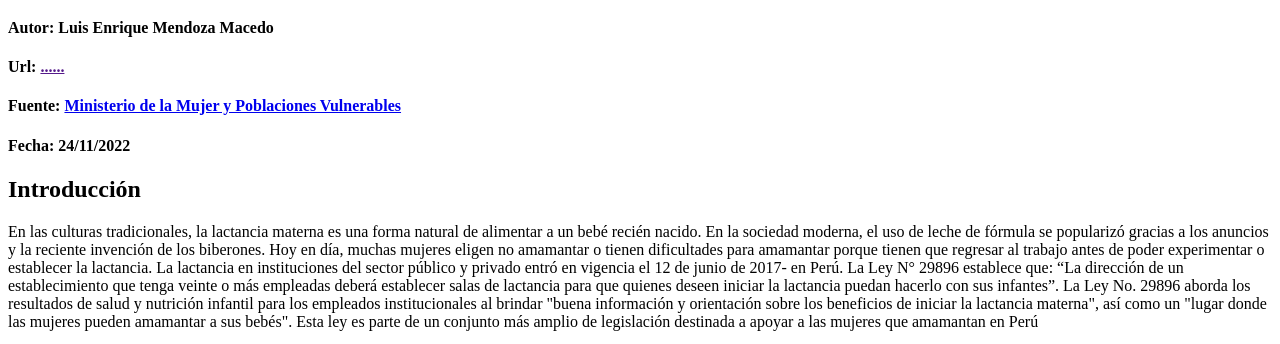
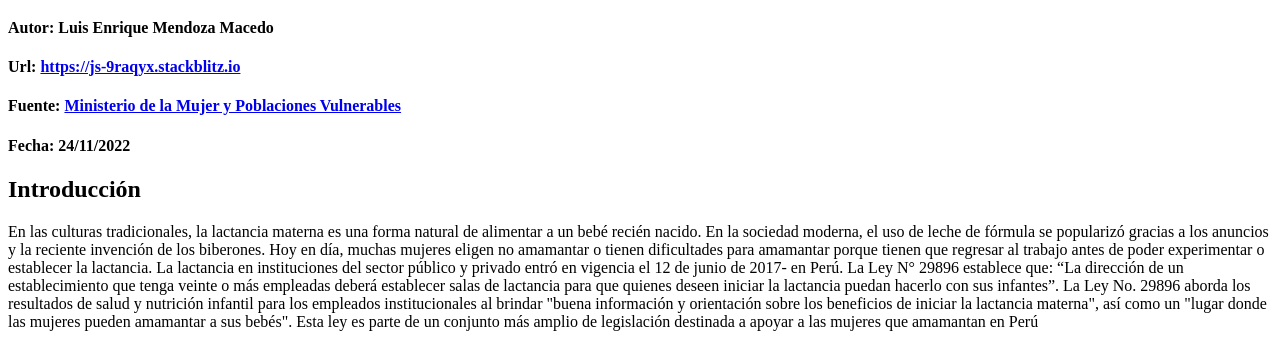
Before and after one commit to lmendmace/Trabajo_Practico, a website: page index.html in a window 1280 px wide. Shown: the part 159-503 px from the top of the page. Drawn offline with Linux system fonts and the light colour scheme.

Commit message:
1 file modified

```diff
--- a/index.html
+++ b/index.html
@@ -5,7 +5,7 @@
 <h1>Lactarios implementados en el Perú</h1>
 <h4> Autor: Luis Enrique Mendoza Macedo </h4>
 <h4> Url:
-<a href="">......</a>
+<a href="https://js-9raqyx.stackblitz.io">https://js-9raqyx.stackblitz.io</a>
 </h4>
 <h4> Fuente:
 <a href="https://www.datosabiertos.gob.pe/dataset/mimp-n%C3%BAmero-de-lactarios-implementados-en-instituciones-p%C3%BAblicas-y-privadas-seg%C3%BAn-tipo-de-0#{currentView:!grid,view-grid:{columnsWidth:[{column:!PERIODO,width:141},{column:!TIPO++INSTITUCION,width:162},{column:!RAZON,width:422},{column:!MUJERES_GESTACION,width:264},{column:!MUJERES_LACTANCIA,width:240},{column:!NUMERO_USUARIAS,width:277}]}}">Ministerio de la Mujer y Poblaciones Vulnerables</a>
```
